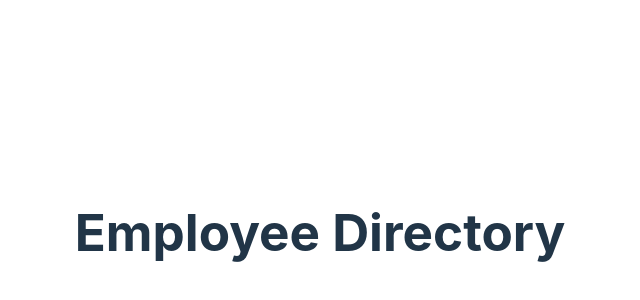
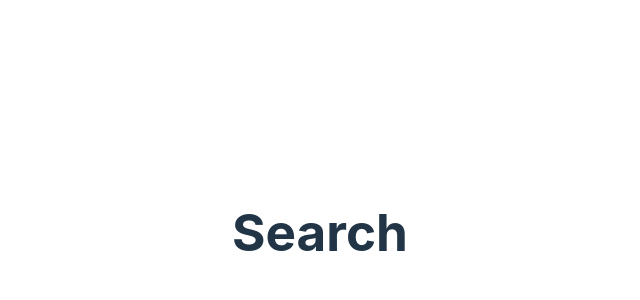
Before and after one commit to Enock619/employee-portal, a React (Vite) app in the folder react/: page /search in a window 1280 px wide. Shown: the part 168-468 px from the top of the page, without its empty margins (320-960 px from the left). Built offline with nearby package versions, Linux system fonts and the light colour scheme.

Commit message:
Updated routing on App

```diff
--- a/react/src/App.jsx
+++ b/react/src/App.jsx
@@ -2,17 +2,32 @@ import { useState } from 'react'
 import reactLogo from './assets/react.svg'
 import viteLogo from '/vite.svg'
 import './App.css'
+import {
+  BrowserRouter as Router,
+  Route,
+  Routes,
+  Link
+} from "react-router-dom";
 
 // import components
 import Employee from './components/Employee'
+import Home from './components/Home';
+import Login from './components/Login';
+import EmployeeSearch from './components/EmployeeSearch';
+import CareerChangePredictor from './components/CareerChangePredictor';
 
 function App() {
-  const [count, setCount] = useState(0)
 
   return (
-    <>
-         <h1>Employee Directory</h1>
-    </>
+    <Router>
+         <Routes>
+          <Route exact path='/' element={<Home />} />
+          <Route path='/login' element={<Login />} />
+          <Route path='/search' element={<EmployeeSearch />} />
+          <Route path='/career' element={<CareerChangePredictor />} />
+
+          </Routes>
+    </Router>
   )
 }
 
--- a/react/src/components/EmployeeSearch.jsx
+++ b/react/src/components/EmployeeSearch.jsx
@@ -4,7 +4,7 @@ const EmployeeSearch = () => {
 
     return (
         <>
-
+        <h1>Search</h1>
         </>
     )
 }
```
